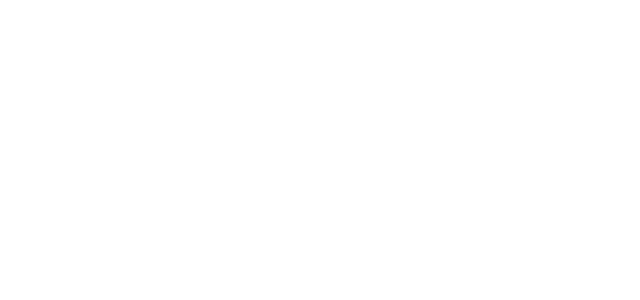
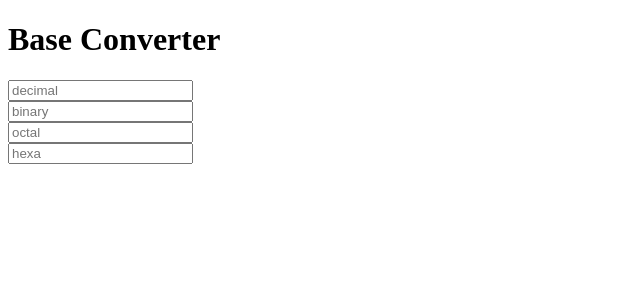
Before and after one commit to shaikhmoin250/Angular2, an Angular app: page / in a window 1280 px wide. Shown: the top 300 px of the page, without its empty margins (0-640 px from the left). Built offline with nearby package versions, Linux system fonts and the light colour scheme.

Commit message:
My html file

```diff
--- a/src/app/app.component.html
+++ b/src/app/app.component.html
@@ -1,3 +1,42 @@
-<h1>
-  {{title}}
-</h1>
+<!--<form class="container"
+[formGroup]="form"
+(ngSubmit)= "onSubmit(form.value)">
+<input type="text" name="firstname" placeholder="firstname" formControlName="firstname">
+<br>
+<input type="text" name="lastname" placeholder="lastname" formCOntrolName="lastname">
+<br>
+<select name="languages" formControlName="languages">
+  <option value="C++">C++</option>
+  <option value="java">java</option>
+  <option value="angular">angular</option>
+</select>
+<br><br>
+<input type="submit" value="submit">
+</form>
+<br>
+<br>
+-->
+
+<form class="container"
+[formGroup]= "form">
+<h1> Base Converter</h1>
+<input type="text" name="decimal"
+(ngModelChange)= "decimalChanged(oldValue,newValue= $event)"
+placeholder="decimal"
+formControlName="decimal">
+<br>
+<input type="text" name="binary"
+(ngModelChange)= "binaryChanged(oldValue,newValue= $event)"
+placeholder="binary"
+formControlName="binary">
+<br>
+<input type="text" name="octal"
+(ngModelChange)= "octalChanged(oldValue,newValue= $event)"
+placeholder="octal"
+formControlName="octal">
+<br>
+<input type="text" name="hexa"
+(ngModelChange)= "hexaChanged(oldValue,newValue= $event)"
+placeholder="hexa"
+formControlName="hexa">
+<br>
```
